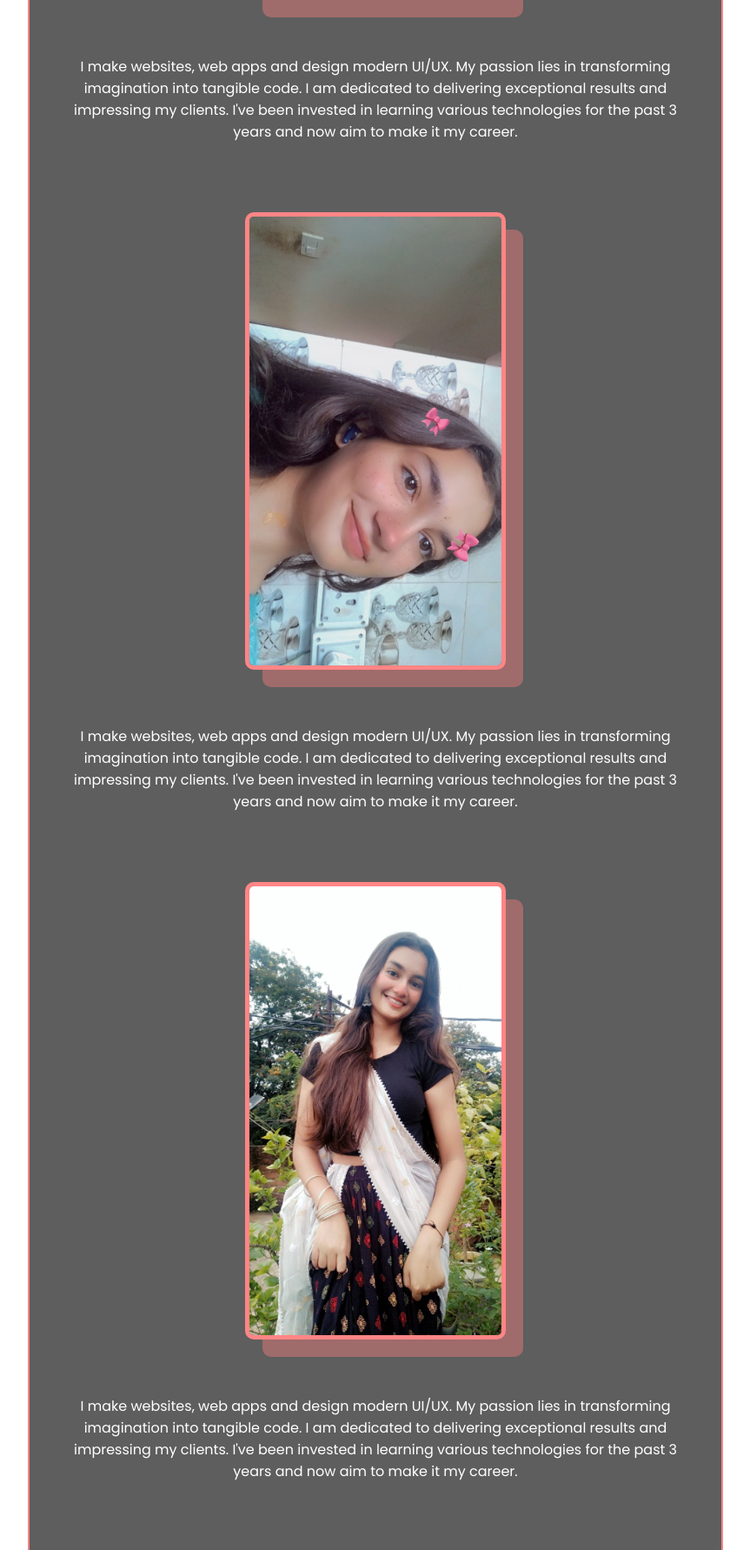
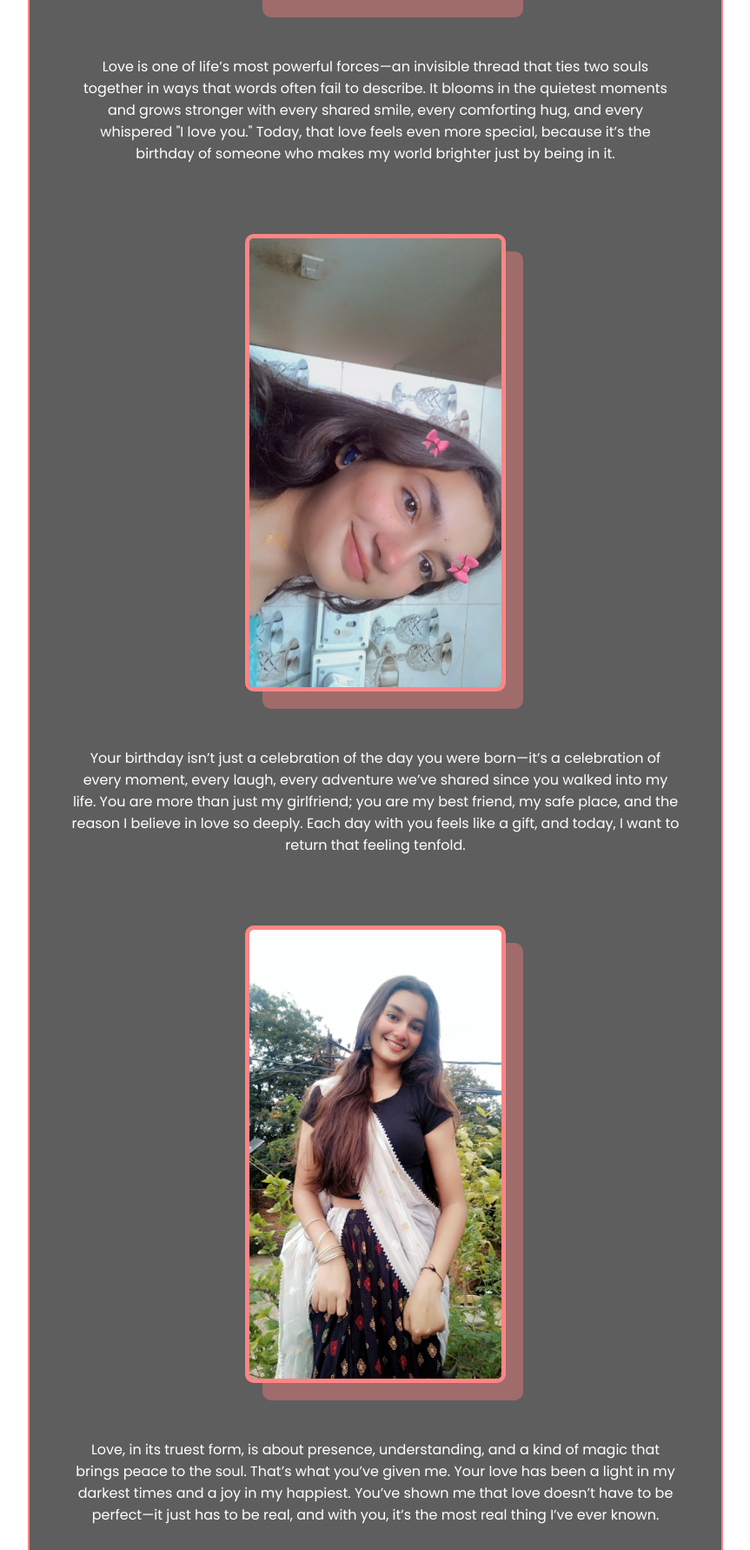
Before and after one commit to sarthak2008a/mylove, a plain HTML site: page index.html in a window 1280 px wide. Shown: the part 3056-4838 px from the top of the page at 87% size, without its empty margins (208-1071 px from the left). Drawn offline with nearby package versions, Linux system fonts and the light colour scheme; a web font is replaced by a local one.

Commit message:
fixed paragraphs

```diff
--- a/index.html
+++ b/index.html
@@ -306,59 +306,41 @@
 				<div class="title">What you've been through...</div>
 				<div class="wish-section">
 					<img src="./WhatsApp Image 2025-04-06 at 14.25.25_0f447cf2.jpg" alt="">
-					<p> I make websites, web apps and design modern UI/UX. My passion lies in transforming
-						imagination
-						into
-						tangible code. I am dedicated to delivering exceptional results and impressing my
-						clients.
-						I've
-						been
-						invested in learning various technologies for the past 3 years and now aim to make it my
-						career.
+					<p>Love is one of life’s most powerful forces—an invisible thread that ties two souls together in
+						ways that words often fail to describe. It blooms in the quietest moments and grows stronger
+						with every shared smile, every comforting hug, and every whispered "I love you." Today, that
+						love feels even more special, because it’s the birthday of someone who makes my world brighter
+						just by being in it.
 					</p>
 
 				</div>
 				<div class="wish-section">
 					<img src="./WhatsApp Image 2025-04-06 at 14.25.25_3688a0e1.jpg" alt="">
-					<p> I make websites, web apps and design modern UI/UX. My passion lies in transforming
-						imagination
-						into
-						tangible code. I am dedicated to delivering exceptional results and impressing my
-						clients.
-						I've
-						been
-						invested in learning various technologies for the past 3 years and now aim to make it my
-						career.
+					<p> Your birthday isn’t just a celebration of the day you were born—it’s a celebration of every
+						moment, every laugh, every adventure we’ve shared since you walked into my life. You are more
+						than just my girlfriend; you are my best friend, my safe place, and the reason I believe in love
+						so deeply. Each day with you feels like a gift, and today, I want to return that
+						feeling tenfold.
 					</p>
 
 
 				</div>
 				<div class="wish-section">
 					<img src="./WhatsApp Image 2025-04-06 at 14.25.26_7b50c308.jpg" alt="">
-					<p> I make websites, web apps and design modern UI/UX. My passion lies in transforming
-						imagination
-						into
-						tangible code. I am dedicated to delivering exceptional results and impressing my
-						clients.
-						I've
-						been
-						invested in learning various technologies for the past 3 years and now aim to make it my
-						career.
+					<p> Love, in its truest form, is about presence, understanding, and a kind of magic that brings
+						peace to the soul. That’s what you’ve given me. Your love has been a light in my darkest times
+						and a joy in my happiest. You’ve shown me that love doesn’t have to be perfect—it just has to be
+						real, and with you, it’s the most real thing I’ve ever known.
 					</p>
 
 				</div>
 
 				<div class="wish-section">
 					<img src="./WhatsApp Image 2025-04-06 at 14.25.26_b50a0f8d.jpg" alt="">
-					<p> I make websites, web apps and design modern UI/UX. My passion lies in transforming
-						imagination
-						into
-						tangible code. I am dedicated to delivering exceptional results and impressing my
-						clients.
-						I've
-						been
-						invested in learning various technologies for the past 3 years and now aim to make it my
-						career.
+					<p> As we celebrate your birthday, I’m reminded of how lucky I am to walk through life with you by
+						my side. Your strength, your kindness, and your beautiful heart inspire me every single day. The
+						world may see you as one person, but to me, you are the world. Loving you has been the most
+						natural thing I’ve ever done—and celebrating you today is just a small way of showing that.
 					</p>
 
 				</div>
@@ -366,15 +348,10 @@
 
 				<div class="wish-section">
 					<img src="./WhatsApp Image 2025-04-06 at 14.25.28_4ac7ee45.jpg" alt="">
-					<p> I make websites, web apps and design modern UI/UX. My passion lies in transforming
-						imagination
-						into
-						tangible code. I am dedicated to delivering exceptional results and impressing my
-						clients.
-						I've
-						been
-						invested in learning various technologies for the past 3 years and now aim to make it my
-						career.
+					<p>You deserve all the happiness this day can bring and so much more. Birthdays come once a year,
+						but the love I feel for you grows every single day. It’s in the little moments—the way you
+						laugh, the way you care, the way you look at me like I matter—that I realize how lucky I am. And
+						today, I want you to feel as special as you truly are.
 					</p>
 
 				</div>
@@ -382,15 +359,10 @@
 
 				<div class="wish-section">
 					<img src="./WhatsApp Image 2025-04-06 at 14.25.27_f9538c32.jpg" alt="">
-					<p> I make websites, web apps and design modern UI/UX. My passion lies in transforming
-						imagination
-						into
-						tangible code. I am dedicated to delivering exceptional results and impressing my
-						clients.
-						I've
-						been
-						invested in learning various technologies for the past 3 years and now aim to make it my
-						career.
+					<p>Thank you for being you—for loving me, for letting me love you, and for simply existing. I hope
+						this birthday reminds you of how cherished you are, not just by me, but by everyone lucky enough
+						to know you. You make everything better just by being part of it, and that’s a kind of magic
+						no one else has.
 					</p>
 
 				</div>
@@ -398,15 +370,9 @@
 
 				<div class="wish-section">
 					<img src="./WhatsApp Image 2025-04-06 at 14.25.27_c421a57b.jpg" alt="">
-					<p> I make websites, web apps and design modern UI/UX. My passion lies in transforming
-						imagination
-						into
-						tangible code. I am dedicated to delivering exceptional results and impressing my
-						clients.
-						I've
-						been
-						invested in learning various technologies for the past 3 years and now aim to make it my
-						career.
+					<p> So here’s to you, to the beautiful soul you are, and to the love that binds us so sweetly. Happy
+						birthday, my love. I hope this day fills your heart the way you fill
+						mine—completely and endlessly
 					</p>
 
 				</div>
```
